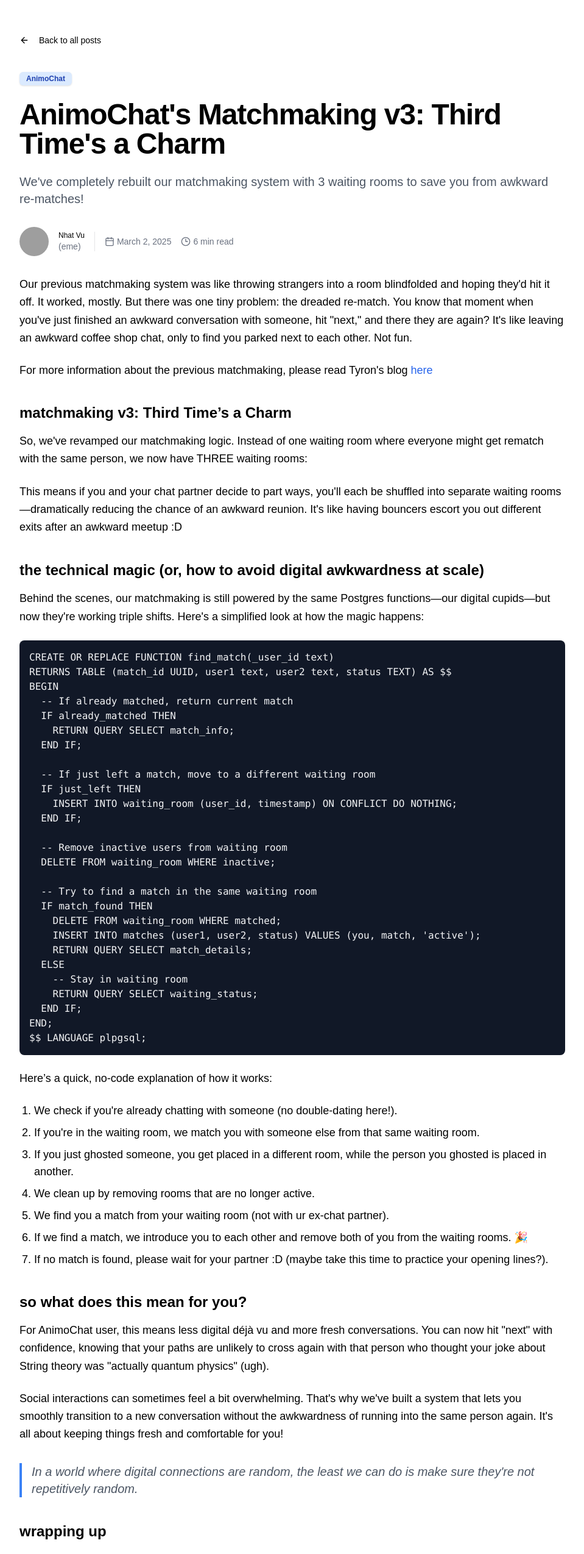
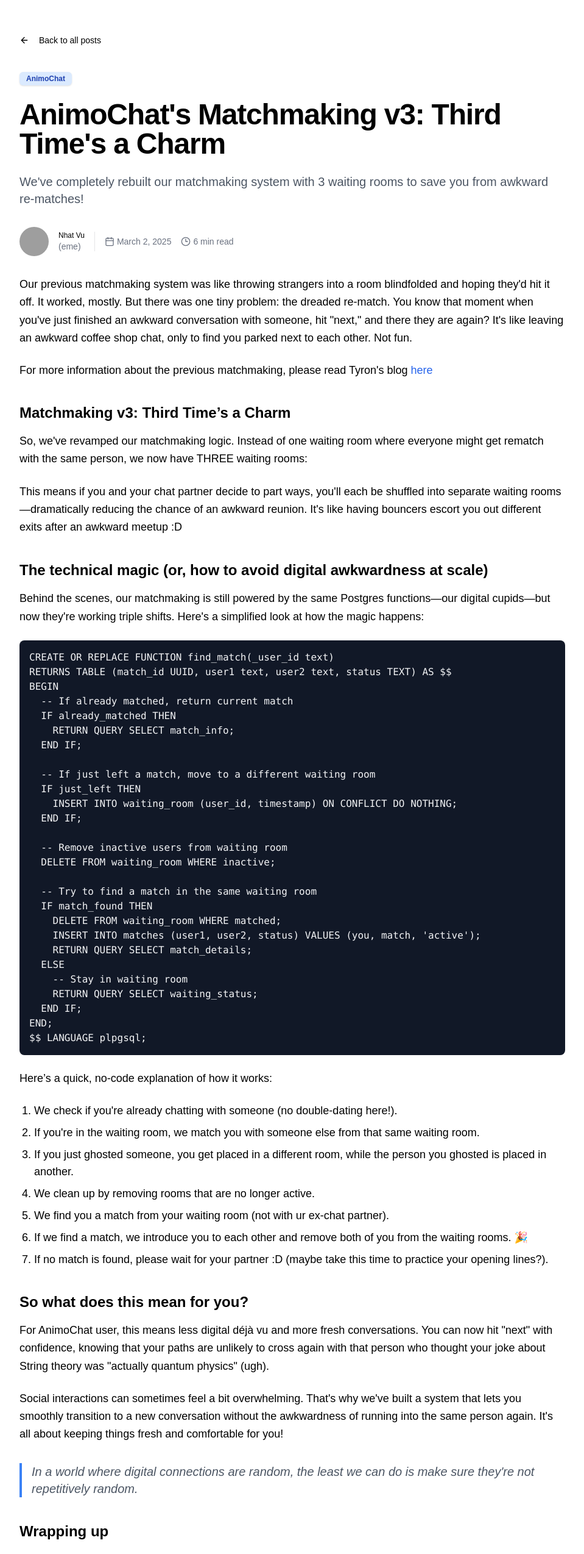
Before and after one commit to Coconhat/porfolio, a Next.js app: page /blog in a window 1280 px wide. Shown: the top 2548 px of the page at 61% size, without its empty margins (160-1119 px from the left). Built offline with nearby package versions, Linux system fonts and the light colour scheme; grey boxes are pictures that could not be loaded; a web font is replaced by a local one.

Commit message:
capitalize headers

```diff
--- a/src/app/blog/page.tsx
+++ b/src/app/blog/page.tsx
@@ -35,7 +35,7 @@
 
 
 
-        <h2 class="text-2xl font-bold mt-10 mb-4 text-vercel-black">matchmaking v3: Third Time’s a Charm</h2>
+        <h2 class="text-2xl font-bold mt-10 mb-4 text-vercel-black">Matchmaking v3: Third Time’s a Charm</h2>
 
 
 
@@ -48,7 +48,7 @@
 
 
 
-        <h2 class="text-2xl font-bold mt-10 mb-4 text-vercel-black">the technical magic (or, how to avoid digital awkwardness at scale)</h2>
+        <h2 class="text-2xl font-bold mt-10 mb-4 text-vercel-black">The technical magic (or, how to avoid digital awkwardness at scale)</h2>
         <p class="text-lg leading-relaxed mb-6 text-vercel-black">Behind the scenes, our matchmaking is still powered by the same Postgres functions—our digital cupids—but now they're working triple shifts. Here's a simplified look at how the magic happens:</p>
 
      <pre class="bg-gray-900 text-gray-100 p-4 rounded-lg overflow-x-auto mb-6"><code>CREATE OR REPLACE FUNCTION find_match(_user_id text)
@@ -93,7 +93,7 @@
 </ol>
 
 
-        <h2 class="text-2xl font-bold mt-10 mb-4 text-vercel-black">so what does this mean for you?</h2>
+        <h2 class="text-2xl font-bold mt-10 mb-4 text-vercel-black">So what does this mean for you?</h2>
         <p class="text-lg leading-relaxed mb-6 text-vercel-black">For AnimoChat user, this means less digital déjà vu and more fresh conversations. You can now hit "next" with confidence, knowing that your paths are unlikely to cross again with that person who thought your joke about String theory was "actually quantum physics" (ugh).</p>
 
     <p class="text-lg leading-relaxed mb-6 text-vercel-black">
@@ -104,7 +104,7 @@
           <p class="text-xl text-gray-600">In a world where digital connections are random, the least we can do is make sure they're not repetitively random.</p>
         </blockquote>
 
-        <h2 class="text-2xl font-bold mt-10 mb-4 text-vercel-black">wrapping up</h2>
+        <h2 class="text-2xl font-bold mt-10 mb-4 text-vercel-black">Wrapping up</h2>
         <p class="text-lg leading-relaxed mb-6 text-vercel-black">AnimoChat's three-room matchmaking isn't just a technical upgrade—it's an awkwardness avoidance system.</p>
 
         <p class="text-lg leading-relaxed mb-6 text-vercel-black">So next time you find yourself in a delightfully random conversation on AnimoChat, remember: there's a complex system of digital bouncers working tirelessly to ensure your next match will be someone completely new to judge your memes and typos.</p>
```
